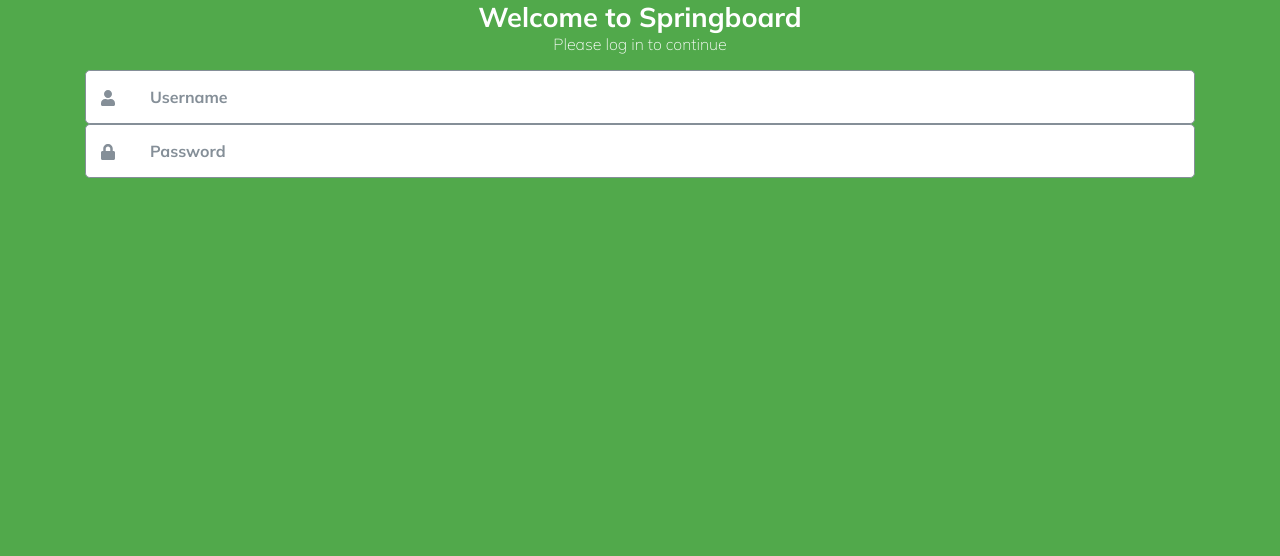
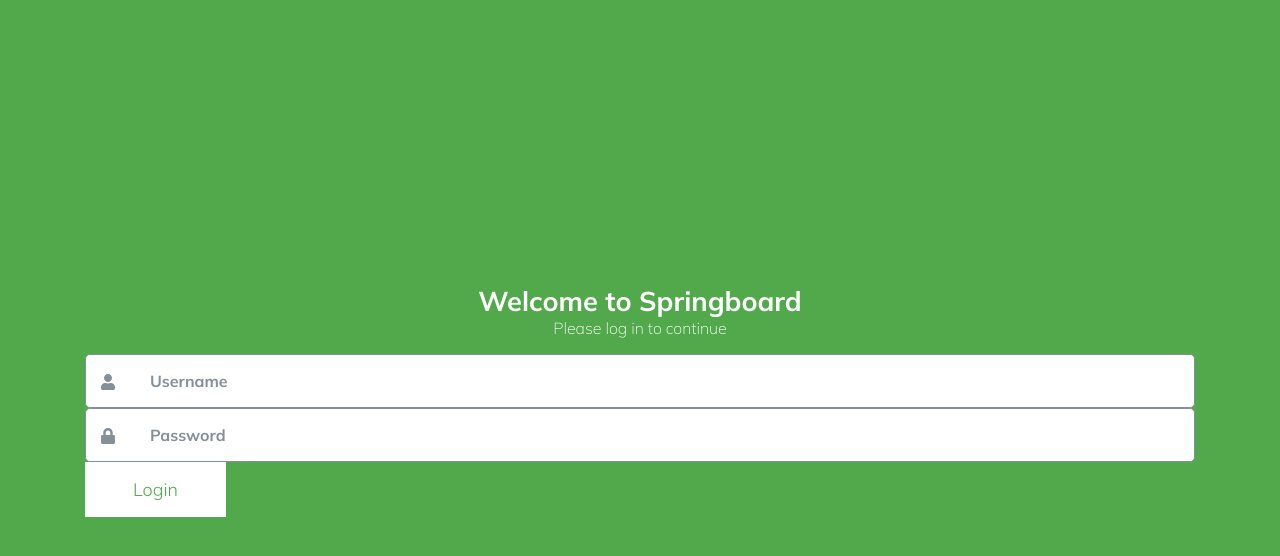
Before and after one commit to senuraa/ReactDashboard, a React (Create React App) app: page / in a window 1280 px wide. Shown: the top 556 px of the page. Built offline with nearby package versions, Linux system fonts and the light colour scheme.

Commit message:
routes added, dashboard added WIP

```diff
--- a/src/App.js
+++ b/src/App.js
@@ -3,14 +3,18 @@
 import { ScreenClassProvider } from 'react-grid-system';
 import Login from './pages/Login'
 import { addIcons } from './config/IconLibrary'
+import Dashboard from './pages/Dashboard';
 
 function App() {
   addIcons()
   return (
     <ScreenClassProvider>
       <Switch>
-        <Route path="/">
+        <Route exact path="/">
           <Login/>
+        </Route>
+        <Route path={'/dashboard'}>
+          <Dashboard />
         </Route>
       </Switch>
     </ScreenClassProvider>
--- a/src/atoms/Button.js
+++ b/src/atoms/Button.js
@@ -10,6 +10,7 @@
   font-size: 1.125rem;
   font-weight: 300;
   transition: 0.3s;
+  cursor: pointer;
   &:hover {
     background: rgba(255,255,255,0.8);
   }
--- a/src/config/GlobalStyle.js
+++ b/src/config/GlobalStyle.js
@@ -1,12 +1,20 @@
 import { createGlobalStyle } from 'styled-components'
 
 const GlobalStyle = createGlobalStyle`
+  html {
+    height: 100%;
+  }
+  #root {
+    height: 100%;
+  }
   body {
     margin: 0;
     padding: 0;
     font-family: 'Mulish', sans-serif;
     background-color: #51A94B;
-    *,
+    height:100%;
+  }
+  *,
   *::after,*::before {
     box-sizing: border-box;
     font-family: 'Mulish', sans-serif;
@@ -15,6 +23,5 @@
    margin: 0;
    padding: 0;
    }
-  }
 `
 export default GlobalStyle
--- a/src/config/Theme.js
+++ b/src/config/Theme.js
@@ -20,7 +20,8 @@
     },
     text: {
       primary: '#858F98',
-      secondary: '#fff'
+      secondary: '#fff',
+      error: '#f44336'
     }
   },
   typography: {
--- a/src/organisms/LoginForm.js
+++ b/src/organisms/LoginForm.js
@@ -1,36 +1,67 @@
 import React, {Component} from 'react';
 import styled from 'styled-components';
+import {Row, Col} from 'react-grid-system'
 import IconInputField from '../molecules/IconInputField';
 import Icon from '../atoms/Icon';
+import Button from '../atoms/Button';
+import Typography from '../atoms/Typography';
+import {withRouter} from 'react-router-dom';
 
 const InputFields = styled.div`
   margin-top: 1rem;
+  justify-content: center;
+  width: 100%;
 `
-
 class LoginForm extends Component {
   constructor(props) {
     super(props);
     this.state = {
       username: '',
-      password: ''
+      password: '',
+      error: false
     }
     this.handleOnChange = this.handleOnChange.bind(this)
+    this.handleLogin = this.handleLogin.bind(this)
+  }
+  renderError() {
+    if(this.state.error){
+      return <Typography variant={'p2'} color={'error'}>{this.state.error}</Typography>
+    }
   }
   render() {
     const {username, password} = this.state;
     return (
       <InputFields>
-        <IconInputField icon={<Icon icon={'user'} />} placeholder={'Username'} name={'username'} value={username} onChange={this.handleOnChange}/>
-        <IconInputField icon={<Icon icon={'lock'}/>} placeholder={'Password'} name={'password'} value={password} onChange={this.handleOnChange}/>
-        <h1>{username}</h1>
+        {this.renderError()}
+        <Row>
+          <Col>
+            <IconInputField icon={<Icon icon={'user'} />} placeholder={'Username'} name={'username'} value={username} onChange={this.handleOnChange}/>
+          </Col>
+        </Row>
+        <Row>
+          <Col>
+            <IconInputField icon={<Icon icon={'lock'}/>} placeholder={'Password'} name={'password'} value={password} onChange={this.handleOnChange}/>
+          </Col>
+        </Row>
+        <Button color={'secondary'} onClick={this.handleLogin}>Login</Button>
       </InputFields>
     );
   }
   handleOnChange(event){
     const {name, value} = event.target;
     this.setState({[name]:value})
+    this.setState({error: false})
+  }
+  handleLogin(){
+    const {username, password} = this.state;
+    if(username.length > 6 && password.length > 6){
+      this.props.history.push('/dashboard')
+      //TODO: Route to Application
+    }else{
+      this.setState({error:'Invalid Username or Password'})
+    }
   }
 }
 
 
-export default LoginForm;
+export default withRouter(LoginForm);
--- /dev/null
+++ b/src/pages/CreateUser.js
@@ -0,0 +1,11 @@
+import React from 'react';
+
+const CreateUser = () => {
+  return (
+    <div>
+      <h1>Create User</h1>
+    </div>
+  );
+};
+
+export default CreateUser;
--- /dev/null
+++ b/src/pages/Dashboard.js
@@ -0,0 +1,37 @@
+import React from 'react';
+import {Link, Route, Switch, Redirect} from 'react-router-dom';
+import Users from './Users';
+import CreateUser from './CreateUser';
+
+const Dashboard = () => {
+  return (
+    <div>
+      <div>Header</div>
+      <div>
+        <ul>
+          <Link to='/dashboard/users'>Home</Link>
+          <Link to='/dashboard/create-user'>Create User</Link>
+          <Link to='/dashboard/logout'>Logout</Link>
+        </ul>
+      </div>
+      <div>
+        <Switch>
+          <Route exact path={'/dashboard'}>
+            <Redirect to={'/dashboard/users'}/>
+          </Route>
+          <Route path={'/dashboard/users'}>
+            <Users />
+          </Route>
+          <Route path={'/dashboard/create-user'}>
+            <CreateUser />
+          </Route>
+          <Route path={'/dashboard/logout'}>
+            <Redirect to={'/'} />
+          </Route>
+        </Switch>
+      </div>
+    </div>
+  );
+};
+
+export default Dashboard;
--- /dev/null
+++ b/src/pages/Users.js
@@ -0,0 +1,11 @@
+import React from 'react';
+
+const Users = () => {
+  return (
+    <div>
+      <h1>All users</h1>
+    </div>
+  );
+};
+
+export default Users;
--- a/src/templates/HomeContent.js
+++ b/src/templates/HomeContent.js
@@ -1,12 +1,25 @@
 import React from 'react'
 import { Container } from 'react-grid-system';
 import PropTypes from 'prop-types'
+import styled from 'styled-components';
 
+const FormContainer = styled.div`
+  display:flex;
+  flex-direction: column;
+  justify-content: center;
+  align-items: center;
+  height: 100%;
+`
+const SdContainer = styled(Container)`
+  height:100%;
+`
 const HomeContent = props => {
   return (
-    <Container>
-      {props.children}
-    </Container>
+    <SdContainer>
+      <FormContainer>
+        {props.children}
+      </FormContainer>
+    </SdContainer>
   )
 }
 
```
